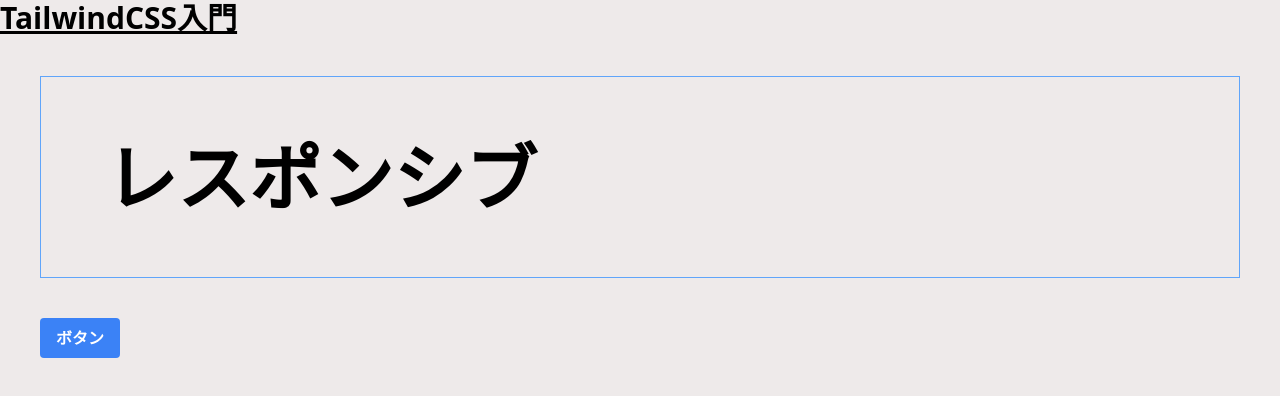
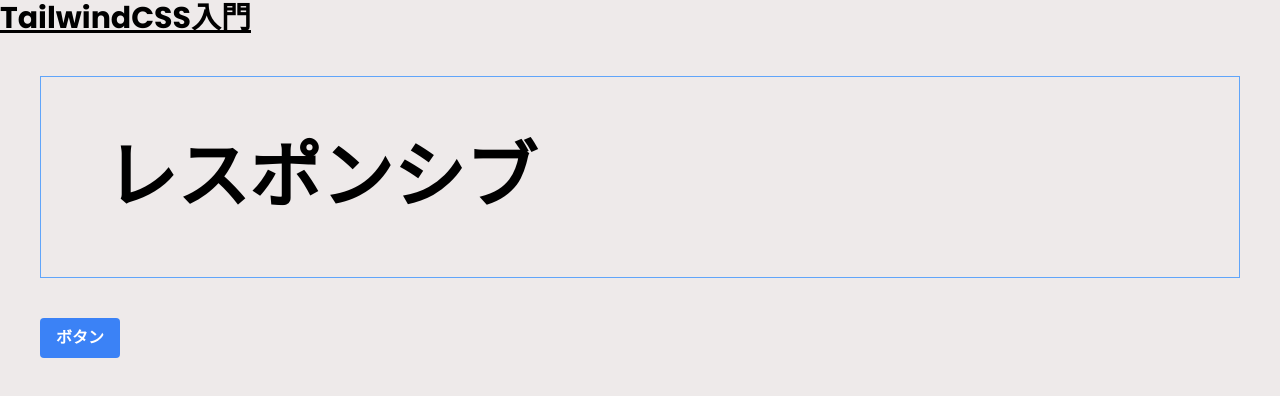
Before and after one commit to kawamuragen/udemy-tailwindcss-for-beginner, a website: page src/index.html in a window 1280 px wide. Drawn offline with Linux system fonts and the light colour scheme.

Commit message:
💄 Configure global font-family

```diff
--- a/src/index.html
+++ b/src/index.html
@@ -4,8 +4,12 @@
     <meta charset="UTF-8" />
     <meta name="viewport" content="width=device-width, initial-scale=1.0" />
     <link href="../dist/output.css" rel="stylesheet" />
+    <link rel="preconnect" href="https://fonts.googleapis.com" />
+    <link rel="preconnect" href="https://fonts.gstatic.com" crossorigin />
+    <link href="https://fonts.googleapis.com/css2?family=Poppins:wght@700&display=swap" rel="stylesheet" />
   </head>
-  <body>
+  <!-- body 要素配下のフォントはすべて tailwind.config.js で定義したフォントになる -->
+  <body class="font-poppins">
     <h1 class="text-3xl font-bold underline">TailwindCSS入門</h1>
     <div class="border border-blue-400 py-16 px-16 my-10 mx-10">
       <h1 class="lg:text-7xl text-3xl font-bold">レスポンシブ</h1>
--- a/tailwind.config.js
+++ b/tailwind.config.js
@@ -3,6 +3,9 @@ module.exports = {
   content: ["./src/**/*.{html,js}"],
   theme: {
     extend: {},
+    fontFamily: {
+      poppins: ["Poppins", "sans-serif"],
+    },
   },
   plugins: [],
 };
```
Also changed, not shown: dist/output.css.
